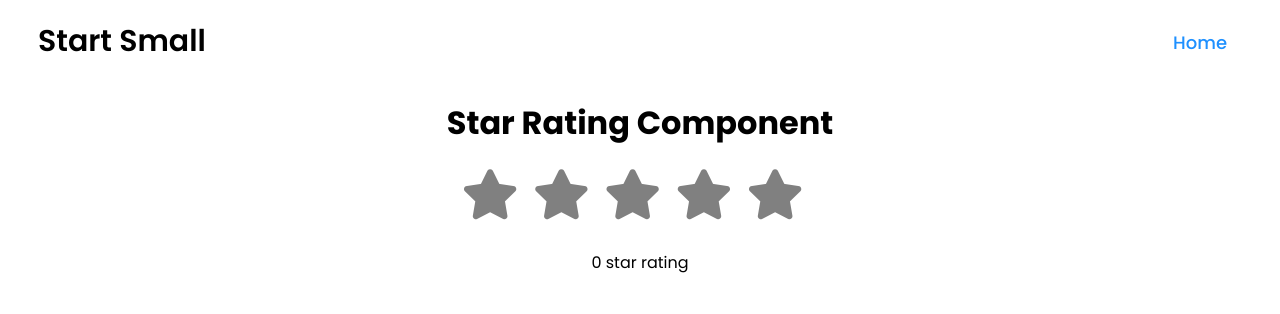
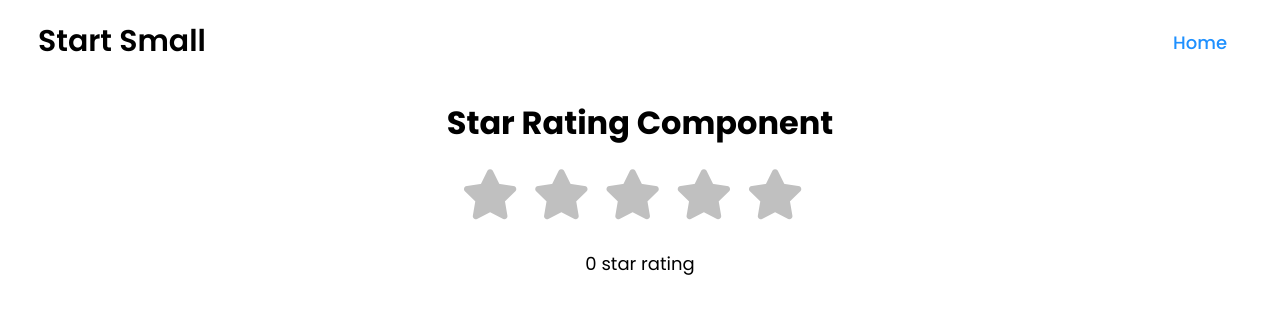
Before and after one commit to giteshh/start-small, an Angular app: page /star-rating in a window 1280 px wide. Shown: the top 314 px of the page. Built offline with nearby package versions, Linux system fonts and the light colour scheme.

Commit message:
star rating modified

```diff
--- a/src/app/pages/home/pages/star-rating/star-rating.component.css
+++ b/src/app/pages/home/pages/star-rating/star-rating.component.css
@@ -21,4 +21,5 @@
 
 .display-star {
   margin-top: 30px;
+  font-size: 18px;
 }
--- a/src/app/pages/home/pages/star-rating/star-rating.component.html
+++ b/src/app/pages/home/pages/star-rating/star-rating.component.html
@@ -2,8 +2,8 @@
 <div class="main">
   <h1>Star Rating Component</h1>
   <div id="star">
-    <i *ngFor="let star of stars; let i = index" [ngStyle]="{color: starColor}" class="fa fa-star"
-       (click)="setRating($event, i)"></i>
+    <i *ngFor="let star of stars; let i = index" [ngStyle]="{color: starColor}"
+       class="fa fa-star" (click)="setRating($event, i)"></i>
   </div>
   <div class="display-star">
     {{ rating }} star rating
--- a/src/app/pages/home/pages/star-rating/star-rating.component.ts
+++ b/src/app/pages/home/pages/star-rating/star-rating.component.ts
@@ -16,16 +16,16 @@ export class StarRatingComponent {
 
   stars = [1, 2, 3, 4, 5];
   rating = 0;
-  starColor = 'grey';
+  starColor = 'silver';
 
   setRating(event: any, index: number) {
     const star = event.target as HTMLElement;
 
-    if (star.style.color === 'grey') {
+    if (star.style.color === 'silver') {
       star.style.color = 'orange';
       this.rating = index + 1;
     } else {
-      star.style.color = 'grey';
+      star.style.color = 'silver';
       this.rating--;
     }
   }
```
